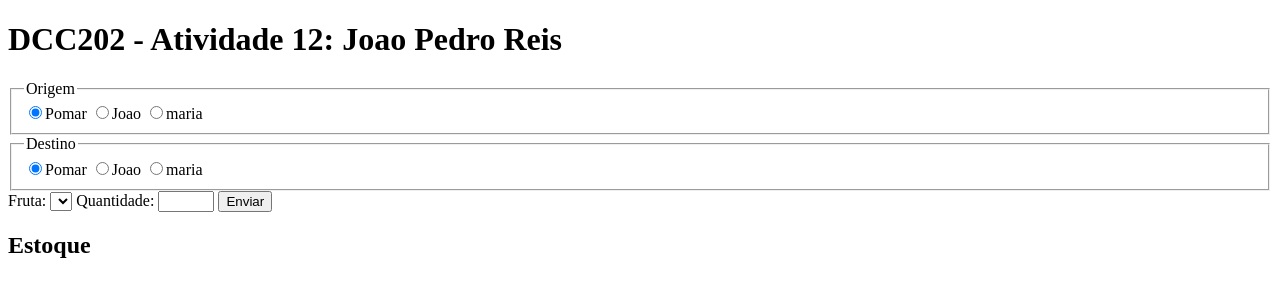
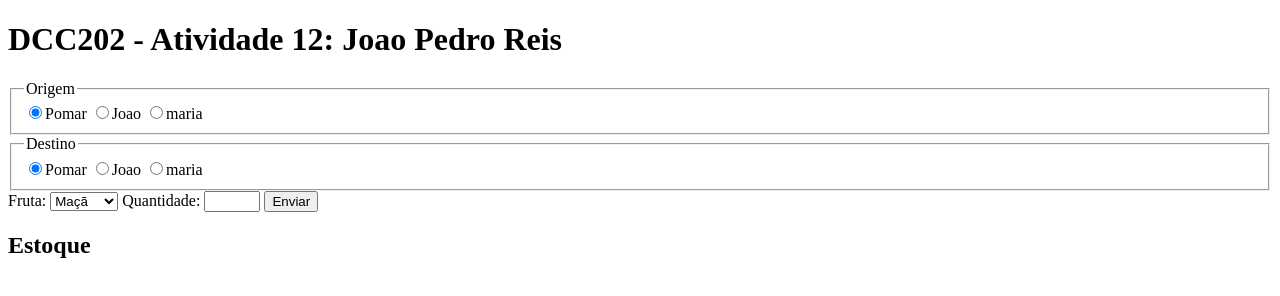
Before and after one commit to ufjf-dcc202/ufjf-dcc202-2023-3-a-atv12-JoaoPedro-Reis, a website: page index.html in a window 1280 px wide. Drawn offline with Linux system fonts and the light colour scheme.

Commit message:
feito o select das frutas

```diff
--- a/index.html
+++ b/index.html
@@ -29,10 +29,10 @@
 
                 <label for="ifruta">Fruta:</label>
                 <select id="ifruta" name="fruta">
-                    <option value="maca"></option>
-                    <option value="pera"></option>
-                    <option value="banana"></option>
-                    <option value="uva"></option>
+                    <option value="maca">Maçã</option>
+                    <option value="pera">Pera</option>
+                    <option value="banana">Banana</option>
+                    <option value="uva">Uva</option>
                     </select>
                 <label for="iqtd">Quantidade:</label>
 
```
